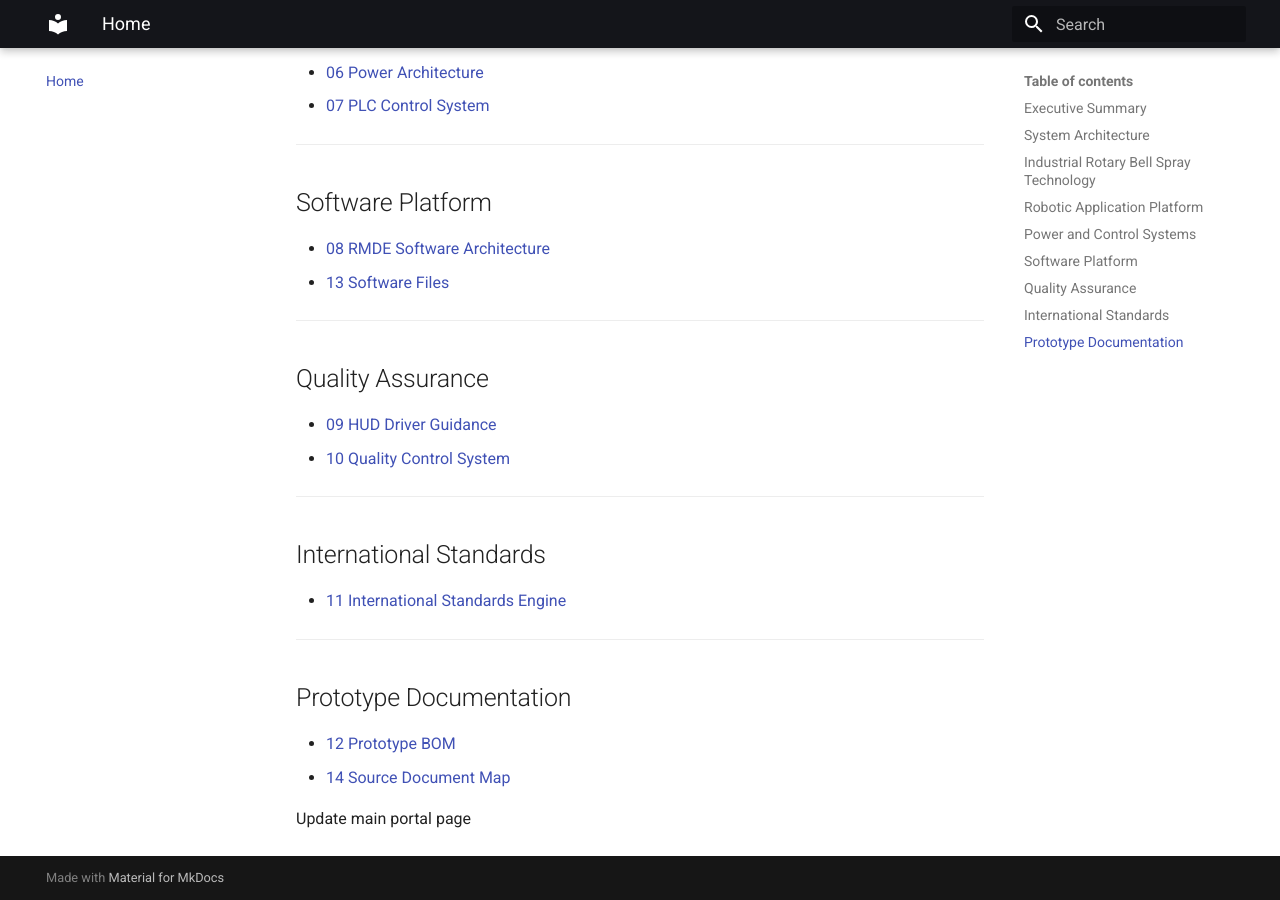
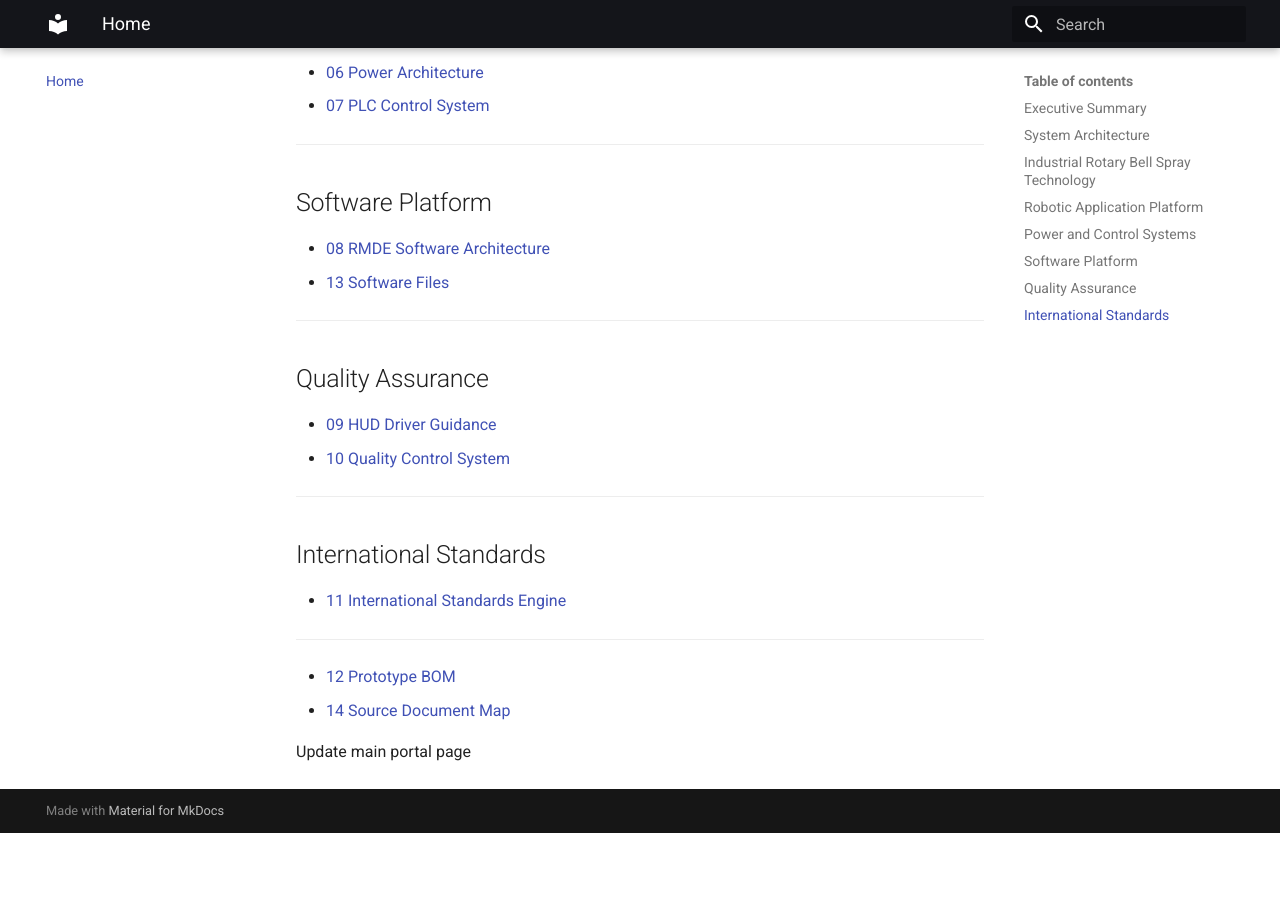
Before and after one commit to Arfgncn/romr-engineering-knowledge-platform, an MkDocs documentation site: the page built from docs/index.md, in a window 1280 px wide and 900 px high, scrolled down 882 px. Built offline with MkDocs 1.6.1 and Material for MkDocs 9.7.7, drawn with Linux system fonts in a browser that asks for light colours; after the commit the page ends 1715 px from its top, so only the background shows below that.

Commit message:
Update index.md

```diff
--- a/docs/index.md
+++ b/docs/index.md
@@ -53,7 +53,7 @@ Integrated engineering knowledge platform for the AI-Based Autonomous Road Marki
 
 ---
 
-## Prototype Documentation
+
 
 * [12 Prototype BOM](12-prototype-bom.md)
 * [14 Source Document Map](14-source-document-map.md)
```
